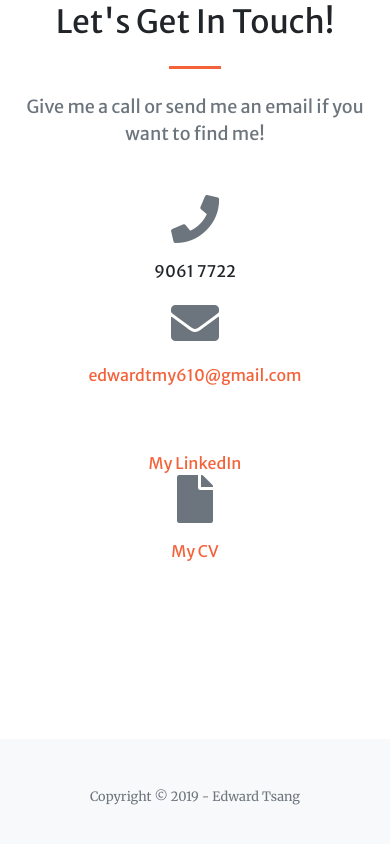
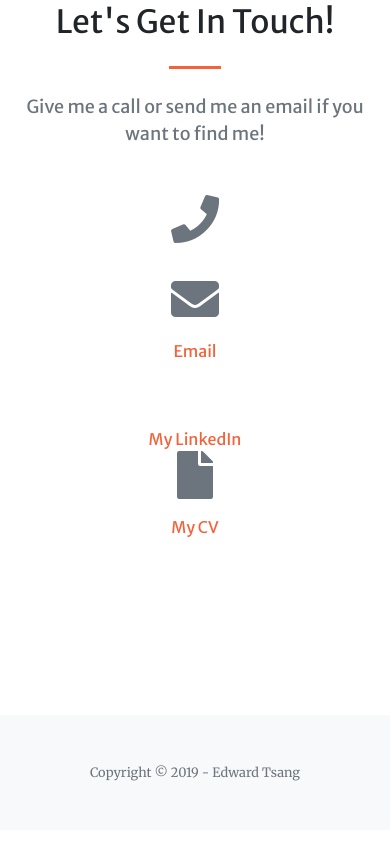
Before and after one commit to Edwardt610/edwardt610.github.io, a website with bundled scripts: page index.html in a window 390 px wide. Shown: the part 4380-5224 px from the top of the page. Built offline with nearby package versions, Linux system fonts and the light colour scheme.

Commit message:
Remove email text and phone number

```diff
--- a/index.html
+++ b/index.html
@@ -255,12 +255,12 @@
         <div class="row">
           <div class="col-lg-3 ml-auto text-center">
             <i class="fas fa-phone fa-3x mb-3 text-muted"></i>
-            <p style="font-size:16px">9061 7722</p>
+            <p style="font-size:16px"></p>
           </div>
           <div class="col-lg-3 mr-auto text-center">
             <i class="fas fa-envelope fa-3x mb-3 text-muted"></i>
             <!-- Make sure to change the email address in anchor text AND the link below! -->
-            <a class="d-block" href="mailto:edwardtmy610@gmail.com">edwardtmy610@gmail.com</a>
+            <a class="d-block" href="mailto:edwardtmy610@gmail.com">Email</a>
           </div>
           <div class="col-lg-3 mr-auto text-center">
             <i class="fa fa-linkedin-square fa-3x mb-3 text-muted"></i>
```
